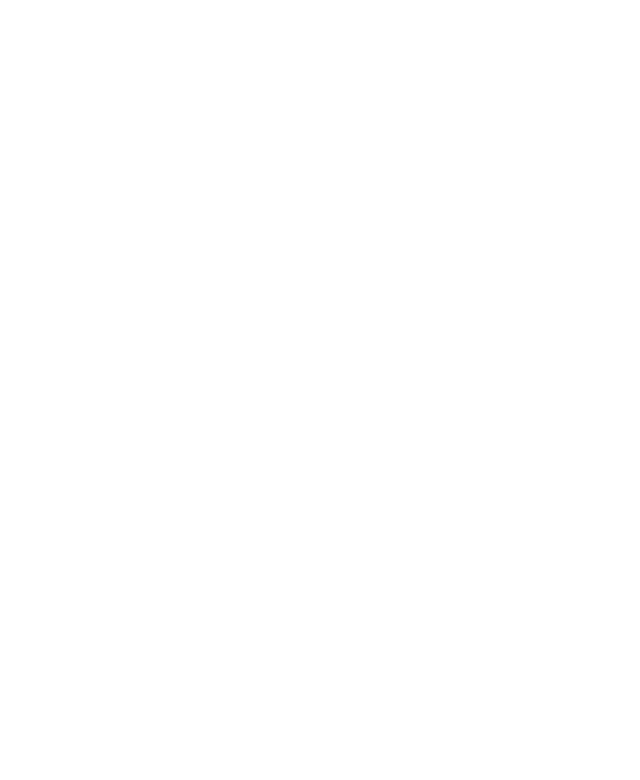
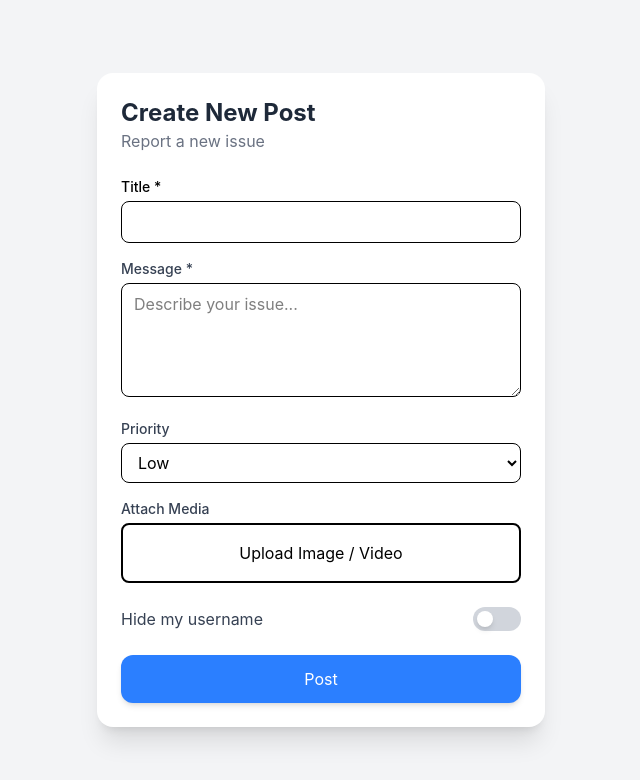
Before and after one commit to satyendraasuni/Assunifrontend, a React (Vite) app: page /Addpostpage in a window 1280 px wide. Before the commit this address had no page. Shown: the top 780 px of the page, without its empty margins (319-959 px from the left). Built offline with nearby package versions, Linux system fonts and the light colour scheme.

Commit message:
added PostPage and AddPostPage

```diff
--- a/package.json
+++ b/package.json
@@ -11,6 +11,7 @@
   },
   "dependencies": {
     "@tailwindcss/vite": "^4.2.0",
+    "lucide-react": "^0.575.0",
     "react": "^19.2.0",
     "react-dom": "^19.2.0",
     "react-router-dom": "^7.13.0"
--- /dev/null
+++ b/src/AddPostPage.jsx
@@ -0,0 +1,84 @@
+import Signupcomp from "./components/signupcomponen";
+
+import { useState } from "react";
+
+
+
+export default function AddPostpage() {
+  const [hideName, setHideName] = useState(false);
+
+  return (
+    <div className="min-h-screen bg-gray-100 flex justify-center items-center p-4">
+      <div className="bg-white w-full max-w-md rounded-2xl shadow-xl p-6">
+
+
+        <h1 className="text-2xl font-bold text-gray-800">Create New Post</h1>
+        <p className="text-gray-500 mb-6">Report a new issue</p>
+
+
+        <Signupcomp label="Title *" type="text" />
+
+
+        <div className="mt-4">
+          <label className="block text-sm font-medium text-gray-700 mb-1">
+            Message *
+          </label>
+          <textarea
+            rows="4"
+            className="w-full border rounded-lg px-3 py-2 focus:ring-2 focus:ring-blue-400 outline-none"
+            placeholder="Describe your issue..."
+          ></textarea>
+        </div>
+
+
+        <div className="mt-4">
+          <label className="block text-sm font-medium text-gray-700 mb-1">
+            Priority
+          </label>
+          <select className="w-full border rounded-lg px-3 py-2 focus:ring-2 focus:ring-blue-400 outline-none">
+            <option>Low</option>
+            <option>Medium</option>
+            <option>High</option>
+            <option>Critical</option>
+          </select>
+        </div>
+
+
+        <div className="mt-4">
+          <label className="block text-sm font-medium text-gray-700 mb-1">
+            Attach Media
+          </label>
+
+          <label className="flex items-center justify-center gap-2 border-2  rounded-lg py-4 cursor-pointer hover:bg-gray-50 transition">
+            Upload Image / Video
+            <input type="file" className="hidden" />
+          </label>
+        </div>
+
+        {/* Hide Username Toggle */}
+        <div className="mt-6 flex items-center justify-between">
+          <p className="text-gray-700">Hide my username</p>
+
+          <button
+            onClick={() => setHideName(!hideName)}
+            className={`w-12 h-6 flex items-center rounded-full p-1 transition ${
+              hideName ? "bg-blue-500" : "bg-gray-300"
+            }`}
+          >
+            <div
+              className={`bg-white w-4 h-4 rounded-full shadow-md transform transition ${
+                hideName ? "translate-x-6" : ""
+              }`}
+            />
+          </button>
+        </div>
+
+
+        <button className="mt-6 w-full flex items-center justify-center gap-2 bg-blue-500 text-white py-3 rounded-xl shadow-md hover:bg-blue-600 transition">
+
+         Post
+        </button>
+      </div>
+    </div>
+  );
+}
--- a/src/App.jsx
+++ b/src/App.jsx
@@ -9,6 +9,8 @@ import Signuppage from './Signupage'
 import { ForgotPassword } from './forgotPassword'
 import { SetPassword } from './setpassword'
 import UpdateProfile from './Updateprofile'
+import Postpage from './Postpage'
+import AddPostpage from './AddPostPage'
 
 
 function App() {
@@ -37,6 +39,12 @@ function App() {
 <Route path="/UpdateProfile" element={
     <UpdateProfile></UpdateProfile>
     }/>
+    <Route path="/Postpage" element={
+  <Postpage></Postpage>
+    }/>
+     <Route path="/Addpostpage" element={
+  <AddPostpage></AddPostpage>
+    }/>
    </Routes>
   )
 }
--- /dev/null
+++ b/src/Postpage.jsx
@@ -0,0 +1,39 @@
+import MainFooter from "./components/MainFooter";
+import MainpageheaderComp from "./components/Mainpageheaderccomp";
+import { SquarePen } from "lucide-react";
+import { Link } from "react-router-dom";
+
+
+
+export default function Postpage() {
+  return (
+    <div className="min-h-screen bg-gray-100 pb-20">
+
+
+      <div className="flex items-center justify-between px-4 py-4 bg-white shadow-sm sticky top-0 z-40">
+
+
+        <div className="flex gap-3">
+          <MainpageheaderComp text="All" active />
+          <MainpageheaderComp text="Active" />
+          <MainpageheaderComp text="Solved" />
+        </div>
+
+
+      <Link to="/Addpostpage">  <button className="flex items-center gap-2 bg-blue-500 text-white px-4 py-2 rounded-full shadow-md hover:bg-blue-600 transition">
+        <SquarePen size={18} />
+
+        </button>
+        </Link>
+      </div>
+
+
+      <div className="p-4 text-gray-600">
+        <p>Your posts will appear here...</p>
+      </div>
+
+
+      <MainFooter />
+    </div>
+  );
+}
--- /dev/null
+++ b/src/components/MainFooter.jsx
@@ -0,0 +1,28 @@
+import { Home, User, PlusSquare } from "lucide-react";
+
+export default function MainFooter() {
+  return (
+    <div className="fixed bottom-0 left-0 w-full bg-white shadow-[0_-4px_15px_rgba(0,0,0,0.08)] border-t z-50">
+      <div className="max-w-md mx-auto flex justify-between items-center px-6 py-3 relative">
+
+
+        <button className="flex flex-col items-center text-gray-600 hover:text-blue-500 transition">
+          <Home size={22} />
+          <span className="text-xs mt-1">Home</span>
+        </button>
+
+
+        <button className="absolute -top-6 left-1/2 -translate-x-1/2 bg-blue-500 hover:bg-blue-600 text-white p-4 rounded-full shadow-lg transition">
+          <PlusSquare size={26} />
+        </button>
+
+
+        <button className="flex flex-col items-center text-gray-600 hover:text-blue-500 transition">
+          <User size={22} />
+          <span className="text-xs mt-1">Account</span>
+        </button>
+
+      </div>
+    </div>
+  );
+}
--- /dev/null
+++ b/src/components/Mainpageheaderccomp.jsx
@@ -0,0 +1,14 @@
+
+export default function MainpageheaderComp({ text, active }) {
+    return (
+      <button
+        className={`px-4 py-2 rounded-full text-sm font-medium transition
+          ${active
+            ? "bg-blue-500 text-white shadow-md"
+            : "bg-gray-200 text-gray-700 hover:bg-gray-300"
+          }`}
+      >
+        {text}
+      </button>
+    );
+  }
```
Also changed, not shown: 1 other file (tests, documents, lock files or other folders).
